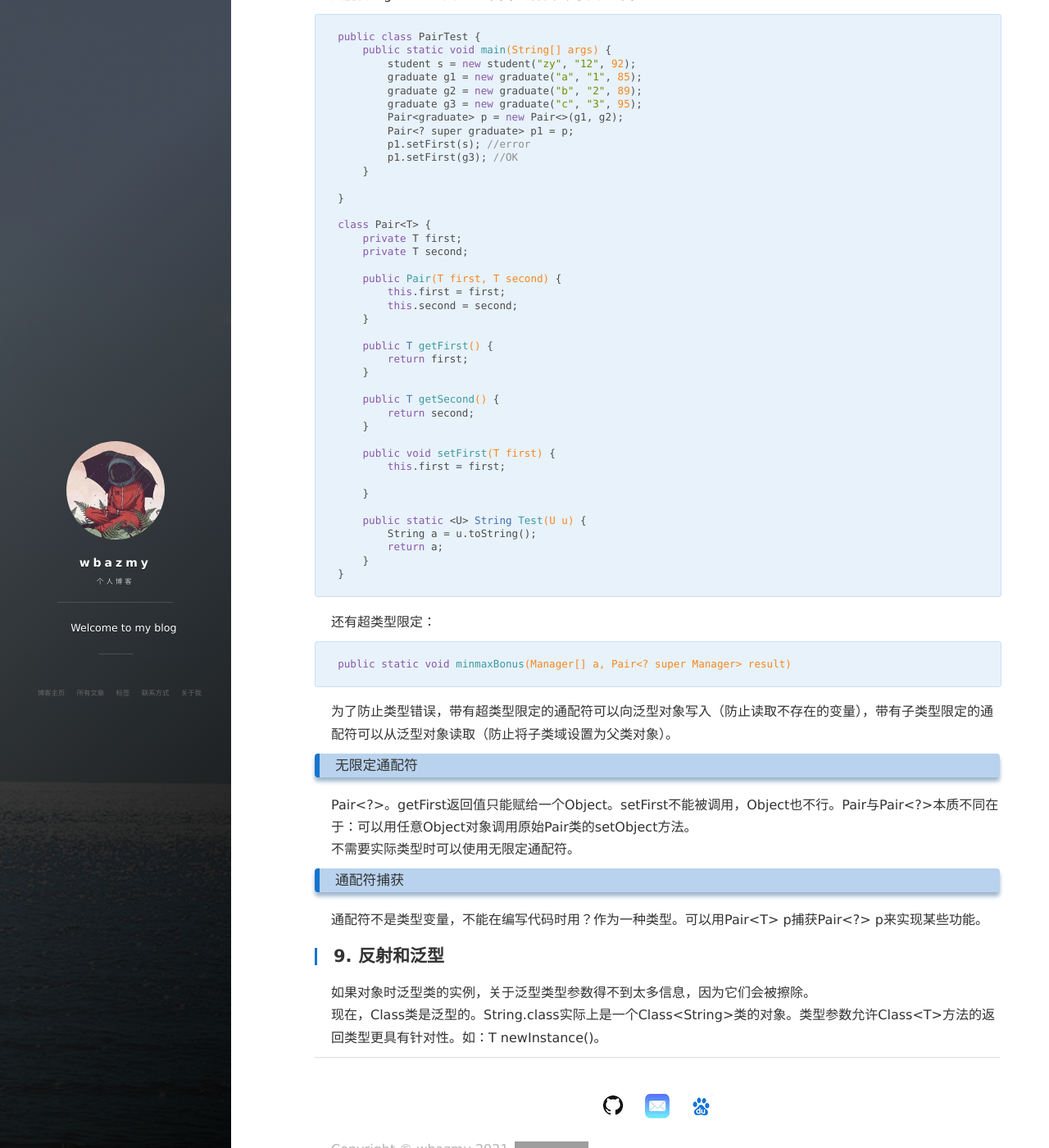
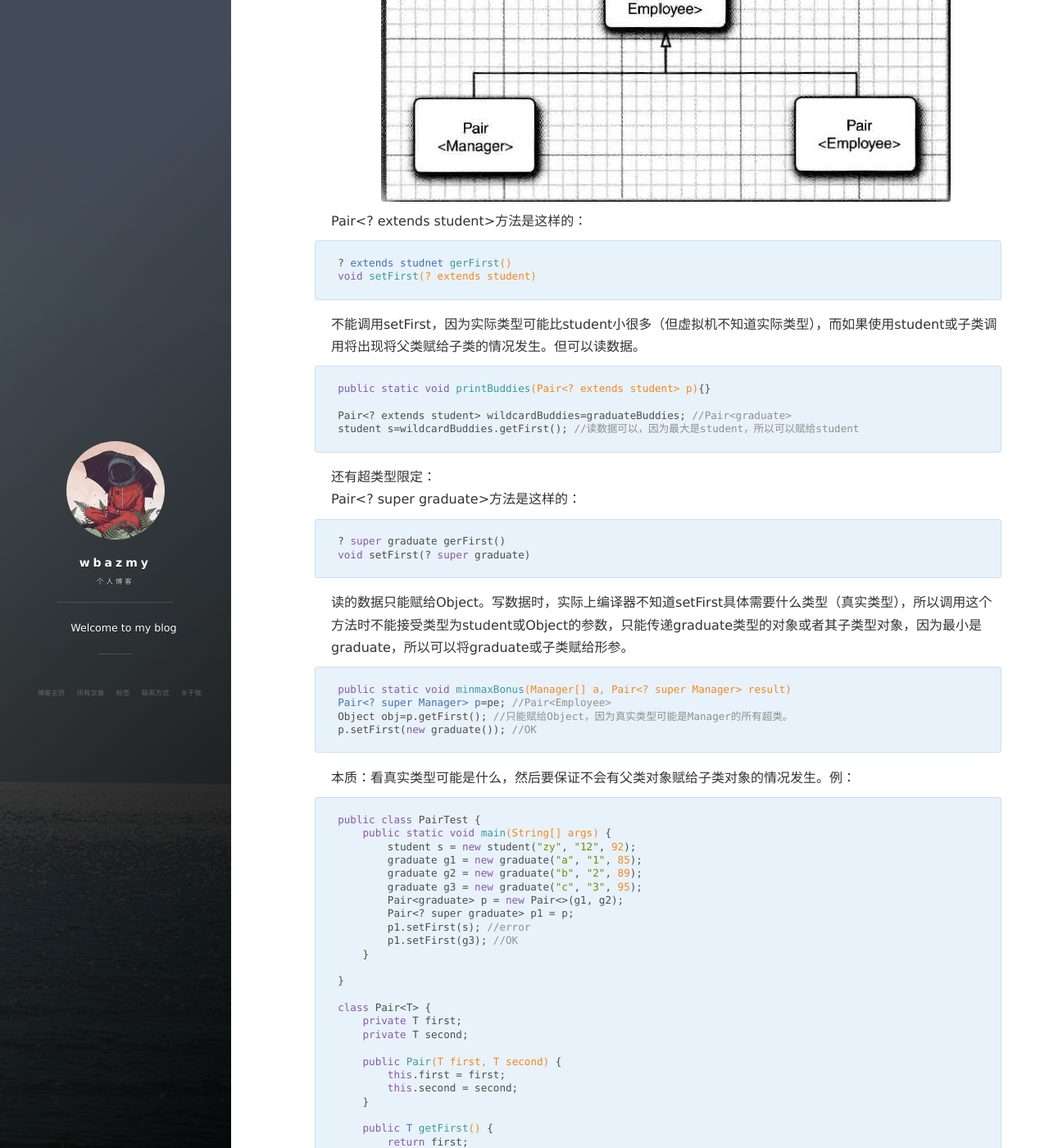
Before and after one commit to wbazmy/wbazmy.github.io, a Jekyll site: the page built from _posts/2021-10-14-泛型程序设计.md, in a window 1280 px wide and 1400 px high, scrolled down 4444 px. Shown: the whole window at 82% size. Built offline with Jekyll 4.4.1, drawn with Linux system fonts in a browser that asks for light colours; nearby versions of some CDN libraries; comment, search, counter and statistics services are not loaded; some of the changed text lies outside the part shown; grey boxes are pictures that could not be loaded.

Commit message:
Update 2021-10-14-泛型程序设计.md

````diff
--- a/_posts/2021-10-14-泛型程序设计.md
+++ b/_posts/2021-10-14-泛型程序设计.md
@@ -159,21 +159,43 @@ p1.setFirst(new File(...)); //只会警告，然而实际已错误
 
 泛型类可以扩展或实现其他的泛型类，例如ArrayList&lt;T&gt;类实现了List&lt;T&gt;接口。类A是类B的父类，则A&lt;T&gt;是B&lt;T&gt;的父类。
 ## 8. 通配符类型
-通配符类型允许类型参数变化。如：Pair&lt;? extends student&gt;。
+通配符类型允许类型参数变化。如：Pair&lt;? extends student&gt;。Pair&lt;graduate&gt;是Pair&lt;? extends student&gt;的子类型。如图：
+![](/images/JavaSE/4.png)
 
-```java
-public static void printBuddies(Pair<? extends student> p)
-Pair<? extends Employee> wildcardBuddies=managerBuddies;
-```
-
-Pair&lt;student&gt;方法是这样的：
+Pair&lt;? extends student&gt;方法是这样的：
 
 ```java
 ? extends studnet gerFirst()
+void setFirst(? extends student)
+```
+
+不能调用setFirst，因为实际类型可能比student小很多（但虚拟机不知道实际类型），而如果使用student或子类调用将出现将父类赋给子类的情况发生。但可以读数据。
+
+```java
+public static void printBuddies(Pair<? extends student> p){}
+
+Pair<? extends student> wildcardBuddies=graduateBuddies; //Pair<graduate>
+student s=wildcardBuddies.getFirst(); //读数据可以，因为最大是student，所以可以赋给student
+```
+
+还有超类型限定：
+Pair&lt;? super graduate&gt;方法是这样的：
+
+```java
+? super graduate gerFirst()
 void setFirst(? super graduate)
 ```
 
-但实际上编译器不知道setFirst具体需要什么类型，所以调用这个方法时不能接受类型为student或Object的参数，只能传递graduate类型的对象，或者某个子类型对象。
+读的数据只能赋给Object。写数据时，实际上编译器不知道setFirst具体需要什么类型（真实类型），所以调用这个方法时不能接受类型为student或Object的参数，只能传递graduate类型的对象或者其子类型对象，因为最小是graduate，所以可以将graduate或子类赋给形参。
+
+```java
+public static void minmaxBonus(Manager[] a, Pair<? super Manager> result)
+Pair<? super Manager> p=pe; //Pair<Employee>
+Object obj=p.getFirst(); //只能赋给Object，因为真实类型可能是Manager的所有超类。
+p.setFirst(new graduate()); //OK
+```
+
+本质：看真实类型可能是什么，然后要保证不会有父类对象赋给子类对象的情况发生。例：
 
 ```java
 public class PairTest {
@@ -219,15 +241,8 @@ class Pair<T> {
 }
 ```
 
-还有超类型限定：
-
-```java
-public static void minmaxBonus(Manager[] a, Pair<? super Manager> result)
-```
-
-为了防止类型错误，带有超类型限定的通配符可以向泛型对象写入（防止读取不存在的变量），带有子类型限定的通配符可以从泛型对象读取（防止将子类域设置为父类对象）。
 ### 无限定通配符
-Pair&lt;?&gt;。getFirst返回值只能赋给一个Object。setFirst不能被调用，Object也不行。Pair与Pair&lt;?&gt;本质不同在于：可以用任意Object对象调用原始Pair类的setObject方法。
+Pair&lt;?&gt;。getFirst返回值只能赋给一个Object。setFirst不能被调用，Object也不行。Pair与Pair&lt;?&gt;本质不同在于：可以用任意Object对象调用原始Pair类的setObject方法。可以调用setFirst(null)。
 不需要实际类型时可以使用无限定通配符。
 ### 通配符捕获
 通配符不是类型变量，不能在编写代码时用？作为一种类型。可以用Pair&lt;T&gt; p捕获Pair&lt;?&gt; p来实现某些功能。
````
